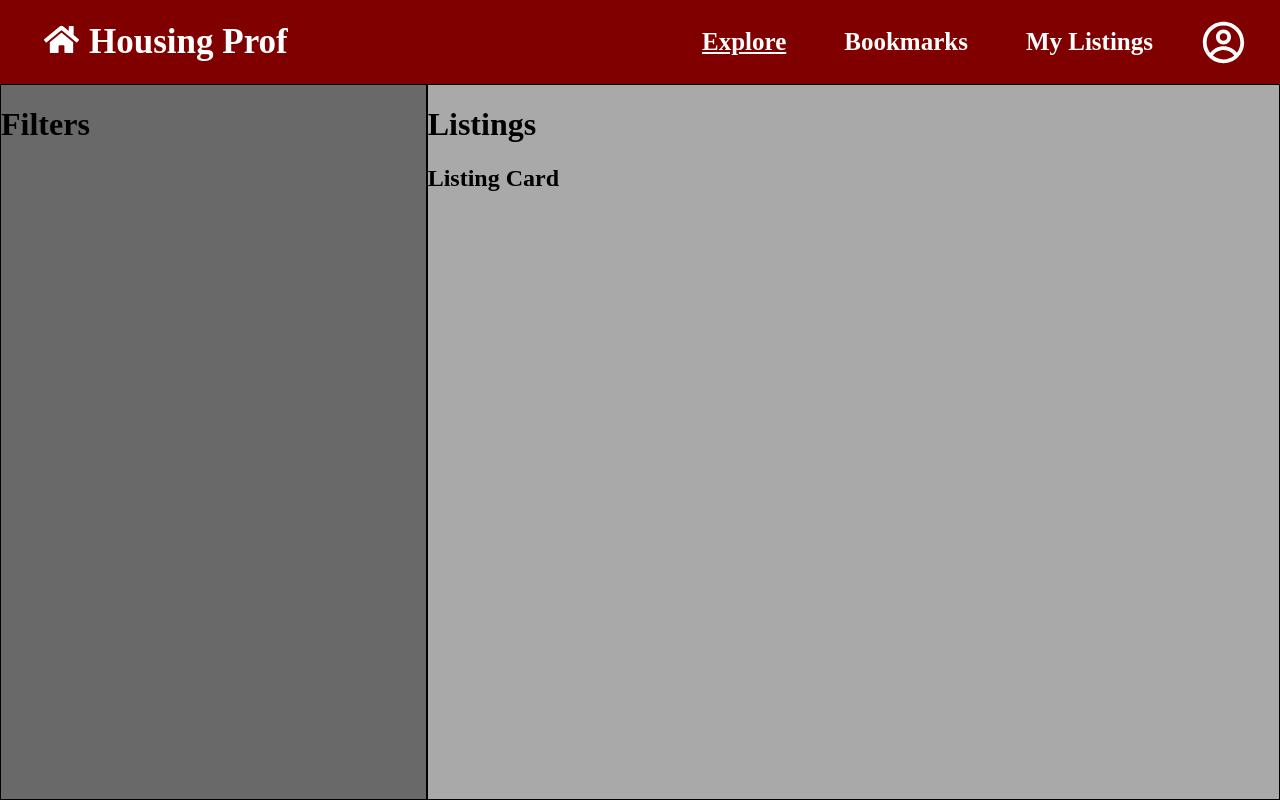
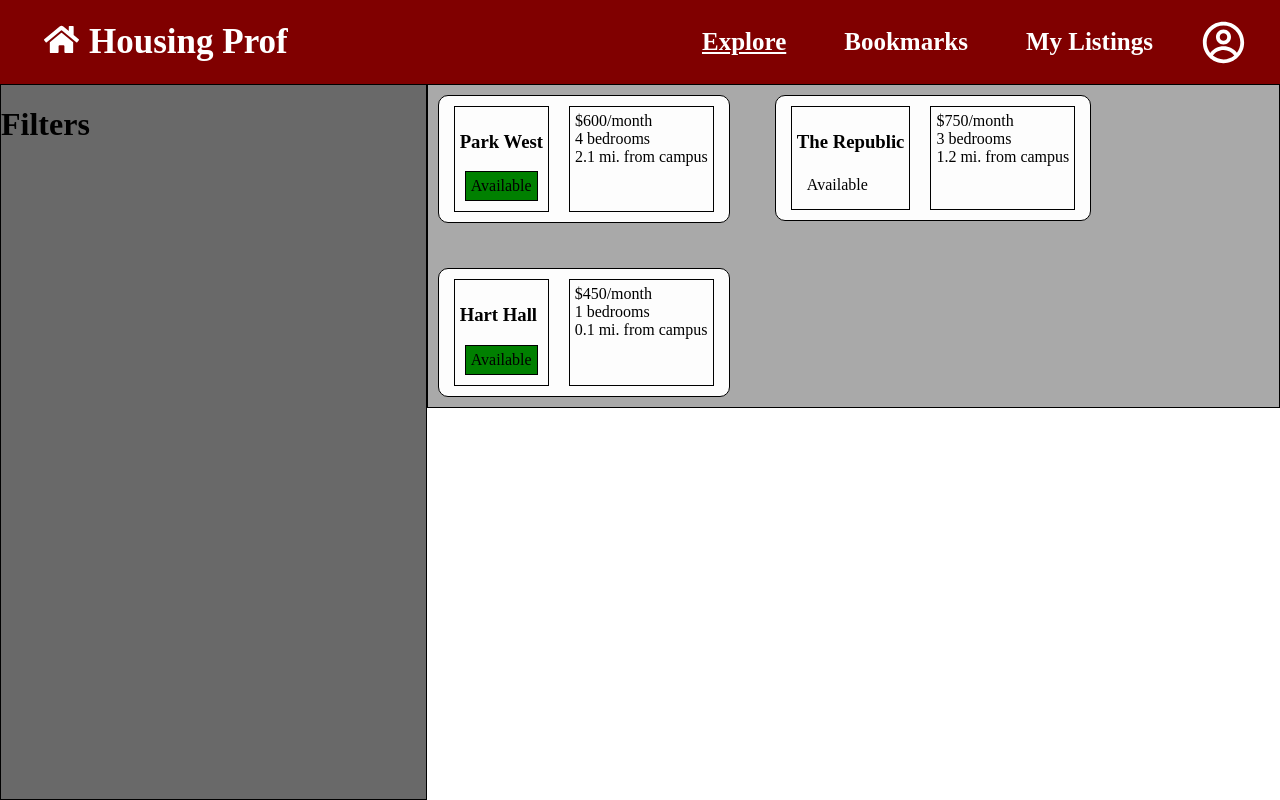
Before and after one commit to aggie-coding-club/housing-prof, a React (Create React App) app in the folder front/: page /explore in a window 1280 px wide. Built offline with nearby package versions, Linux system fonts and the light colour scheme.

Commit message:
Add listing card component

```diff
--- /dev/null
+++ b/front/src/components/Listing.css
@@ -0,0 +1,31 @@
+.card-container {
+    display: flex;
+    border: 1px solid black;
+    background-color: #fdfdfd;
+    border-radius: 10px;
+    margin: 10px;
+    padding: 0px 5px;
+    flex-direction: row;
+}
+
+.card-column{
+    border: 1px solid black;
+    padding: 5px;
+    margin: 10px;
+}
+
+.availability-toggle{
+    padding: 5px;
+    margin: 5px;
+}
+
+.availability-toggle.available{
+    background-color: green;
+    border: 1px solid black;
+}
+
+.card-column .two ul{
+    list-style-type: none;
+    margin: 0;
+    padding: 0;
+}
--- a/front/src/components/Listing.js
+++ b/front/src/components/Listing.js
@@ -1,6 +1,23 @@
-export default function Listing() {
+import "./Listing.css"
+
+export default function Listing(listing) {
 
   return (
-    <h2>Listing Card</h2>
+    <div className="card-container">
+        <div className="card-column one">
+          <h3>{listing.complex}</h3>
+          <div className={listing.available ? "availability-toggle available" : "availability-toggle unavailable"}>
+            Available
+          </div>
+        </div>
+
+        <div className="card-column two">
+          <ul>
+            <li>${listing.price}/month</li>
+            <li>{listing.beds} bedrooms</li>
+            <li>{listing.proximity} mi. from campus</li>
+          </ul>
+        </div>
+    </div>
   );
 }
--- a/front/src/pages/Explore.css
+++ b/front/src/pages/Explore.css
@@ -12,6 +12,23 @@
 }
 
 .listings-container {
+  display: flex;
   border: 1px solid black;
   background-color: #A9A9A9;
+  flex-wrap: wrap;
+  align-self: flex-start;
+  /* grid-template-columns: repeat(auto-fit, minmax(50px, 1fr)); */
+  gap: 25px;
 }
+
+.listings-container ul{
+  list-style-type: none;
+  color: black;
+  padding: 0;
+  margin: 0;
+}
+
+.listings-container a{
+  text-decoration: none;
+  color: black;
+}
--- a/front/src/pages/Explore.js
+++ b/front/src/pages/Explore.js
@@ -1,5 +1,6 @@
 import Filters from "../components/Filters";
-import Listing from "../components/Listing"
+import Listing from "../components/Listing";
+import { Link, useResolvedPath, useMatch } from "react-router-dom";
 import "./Explore.css";
 
 export default function Explore() {
@@ -40,6 +41,15 @@ export default function Explore() {
         },
     ]
 
+    const cards = listings.map(listing =>
+        <div>
+            <CustomLink to="/">{
+                Listing(listing)}
+            </CustomLink>
+        </div>
+    );
+
+
     return (
         <>
             <div className="explore-container">
@@ -48,10 +58,20 @@ export default function Explore() {
                 </div>
 
                 <div className="listings-container">
-                    <h1>Listings</h1>
-                    <Listing />
+                    {cards}
                 </div>
             </div>
         </>
     );
 }
+
+function CustomLink({ to, children, ...props }) {
+    const resolvedPath = useResolvedPath(to);
+    const isActive = useMatch({ path: resolvedPath.pathname, end: true });
+
+    return (
+        <Link to={to} className={isActive ? "active" : ""} {...props}>
+            {children}
+        </Link>
+    );
+}
```
